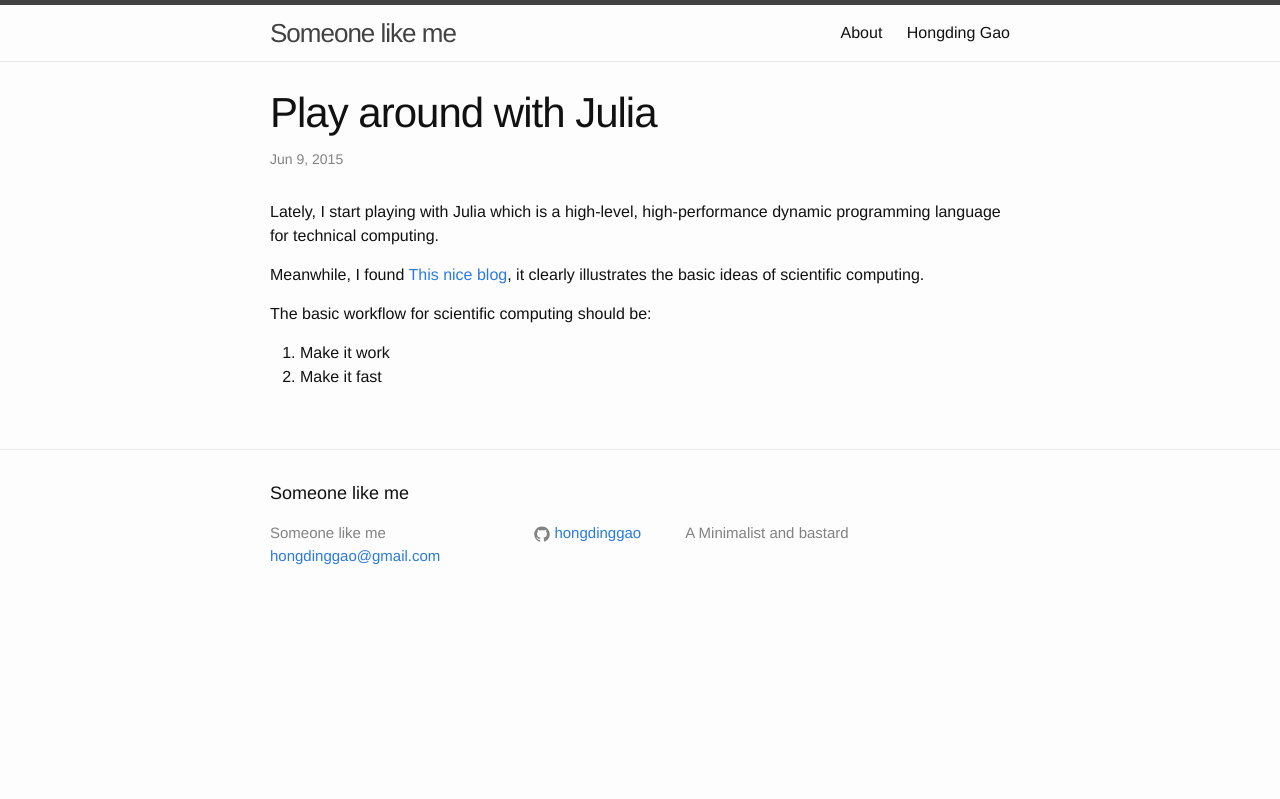
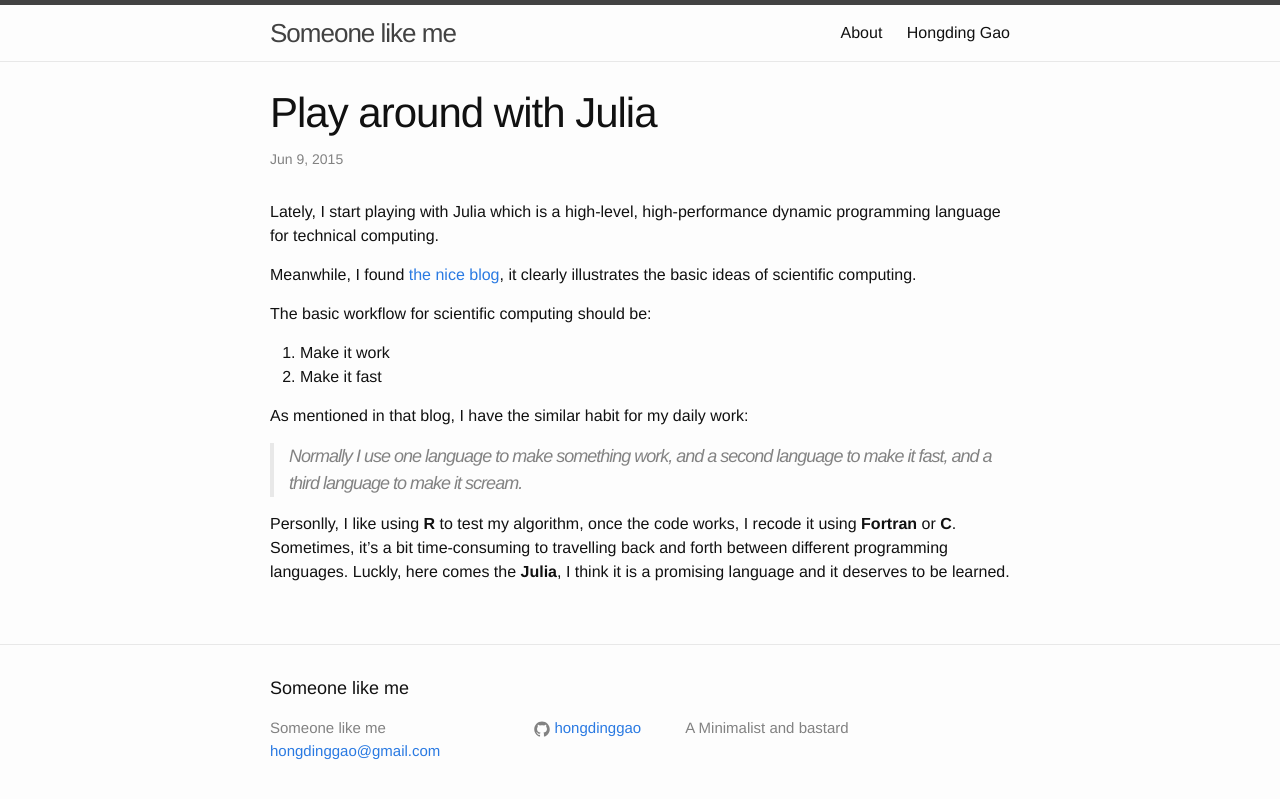
Before and after one commit to hongdinggao/hongdinggao.github.io, a Jekyll site: the page built from _posts/2015-06-09-play-around-julia.md, in a window 1280 px wide. Shown: the top 799 px of the page. Built offline with Jekyll 4.4.1, drawn with Linux system fonts in a browser that asks for light colours.

Commit message:
Finish the fucking post

```diff
--- a/_posts/2015-06-09-play-around-julia.md
+++ b/_posts/2015-06-09-play-around-julia.md
@@ -6,9 +6,16 @@ categories: julia
 
 Lately, I start playing with Julia which is a high-level, high-performance dynamic programming language for technical computing.
 
-Meanwhile, I found [This nice blog](http://www.evanmiller.org/why-im-betting-on-julia.html), it clearly illustrates the basic ideas of scientific computing.
+Meanwhile, I found [the nice blog](http://www.evanmiller.org/why-im-betting-on-julia.html), it clearly illustrates the basic ideas of scientific computing.
 
 The basic workflow for scientific computing should be:
 
 1.  Make it work
 2.  Make it fast
+
+As mentioned in that blog, I have the similar habit for my daily work:
+
+>  Normally I use one language to make something work, and a second language to make it fast, and a third
+>  language to make it scream.
+
+Personlly, I like using **R** to test my algorithm, once the code works, I recode it using **Fortran** or **C**. Sometimes, it's a bit time-consuming to travelling back and forth between different programming languages. Luckly, here comes the **Julia**, I think it is a promising language and it deserves to be learned.
```
